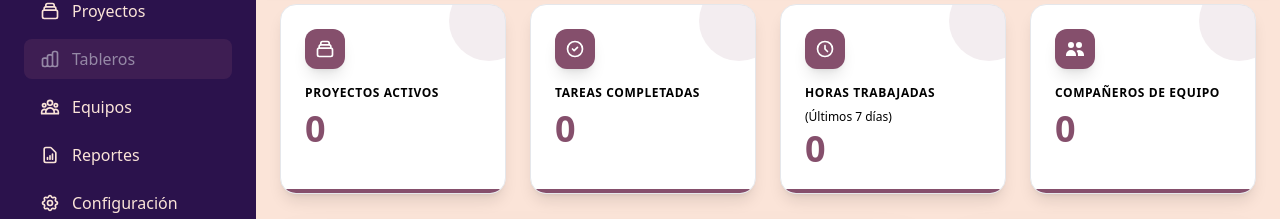
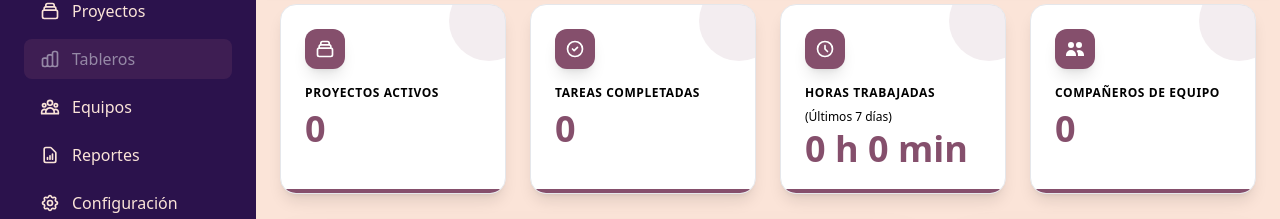
Before and after one commit to Codemaker83639/TeamFlow, a Vue app in the folder client/: page /dashboard in a window 1280 px wide. Shown: the part 137-356 px from the top of the page. Built offline with nearby package versions, Linux system fonts and the light colour scheme; no server answers; sample sign-in values are in the browser's storage.

Commit message:
redondeo de horas tentativo

```diff
--- a/client/src/views/DashboardView.vue
+++ b/client/src/views/DashboardView.vue
@@ -82,7 +82,7 @@
           <p class="text-xs font-semibold text-black dark:text-orange-100 uppercase tracking-wider mb-2">HORAS TRABAJADAS</p>
           <p class="text-xs text-black dark:text-orange-200 mb-1">(Últimos 7 días)</p>
           <p v-if="!dashboardStore.isLoading" class="text-4xl font-bold text-black dark:text-orange-100 transition-colors" style="color: #854F6C;">
-            {{ dashboardStore.stats?.workedHours || 0 }}
+            {{ formatHoursDecimal(dashboardStore.stats?.workedHours || 0) }}
           </p>
           <p v-else class="text-4xl font-bold text-gray-400 animate-pulse">...</p>
           <div class="absolute bottom-0 left-0 w-full h-1 group-hover:h-2 transition-all duration-300" style="background-color: #854F6C;"></div>
@@ -270,6 +270,17 @@ import { es } from 'date-fns/locale';
 import TipsFlowCard from '@/components/TipsFlowCard.vue';
 import ProgressChartCard from '@/components/ProgressChartCard.vue';
 
+// --- FUNCIÓN AUXILIAR PARA FORMATEAR HORAS ---
+const formatHoursDecimal = (decimalHours: number): string => {
+  if (decimalHours === null || decimalHours === undefined) {
+    return '0 h 0 min';
+  }
+  const hours = Math.floor(decimalHours);
+  const minutes = Math.round((decimalHours - hours) * 60);
+  return `${hours} h ${minutes} min`;
+};
+// ---------------------------------------------
+
 const authStore = useAuthStore();
 const notificationStore = useNotificationStore();
 const dashboardStore = useDashboardStore();
--- a/client/src/views/ReportsView.vue
+++ b/client/src/views/ReportsView.vue
@@ -45,8 +45,7 @@
         <Spinner />
       </div>
 
-      <!-- id="report-content" se mantiene para posibles usos, pero ya no es el objetivo principal del PDF -->
-      <div v-else-if="metrics" id="report-content" class="space-y-6">
+      <div v-else-if="metrics" class="space-y-6">
         <!-- MÉTRICAS -->
         <div class="grid grid-cols-1 md:grid-cols-3 gap-6">
            <div class="bg-white dark:bg-gray-800 p-6 rounded-lg shadow">
@@ -55,7 +54,7 @@
           </div>
           <div class="bg-white dark:bg-gray-800 p-6 rounded-lg shadow">
             <p class="text-sm text-accent dark:text-gray-400">Horas Registradas ({{ timeRangeText }})</p>
-            <p class="text-3xl font-bold text-dark-purple dark:text-light">{{ metrics.loggedHours.toFixed(1) }}</p>
+            <p class="text-3xl font-bold text-dark-purple dark:text-light">{{ formatHoursDecimal(metrics.loggedHours) }}</p>
           </div>
           <div class="bg-white dark:bg-gray-800 p-6 rounded-lg shadow">
             <p class="text-sm text-accent dark:text-gray-400">Proyectos Completados ({{ timeRangeText }})</p>
@@ -99,7 +98,7 @@
                         <ul class="text-sm text-gray-600 dark:text-gray-300 space-y-1">
                             <li v-for="project in charts.effortByProject" :key="project.projectName" class="flex justify-between">
                               <span>{{ project.projectName }}</span>
-                              <span class="font-semibold">{{ project.hours.toFixed(2) }} h</span>
+                              <span class="font-semibold">{{ formatHoursDecimal(project.hours) }}</span>
                           </li>
                       </ul>
                   </div>
@@ -148,6 +147,17 @@ const isGeneratingPDF = ref(false);
 
 const barChartRef = ref(null);
 const doughnutChartRef = ref(null);
+
+// --- FUNCIÓN AUXILIAR PARA FORMATEAR HORAS ---
+const formatHoursDecimal = (decimalHours) => {
+  if (decimalHours === null || decimalHours === undefined) {
+    return '0 h 0 min';
+  }
+  const hours = Math.floor(decimalHours);
+  const minutes = Math.round((decimalHours - hours) * 60);
+  return `${hours} h ${minutes} min`;
+};
+// ---------------------------------------------
 
 // Diccionario para traducir los estados de las tareas
 const statusTranslations = {
@@ -282,7 +292,7 @@ const timeRangeText = computed(() => {
 
 const exportToPDF = async () => {
     isGeneratingPDF.value = true;
-    await nextTick(); // Espera a que Vue deshabilite las animaciones
+    await nextTick();
 
     try {
         if (typeof window.html2pdf === 'undefined') {
@@ -291,7 +301,6 @@ const exportToPDF = async () => {
             return;
         }
 
-        // --- CONSTRUCCIÓN DEL HTML PARA EL PDF ---
         const metricsData = reportStore.metrics;
         const chartsData = reportStore.charts;
 
@@ -328,7 +337,7 @@ const exportToPDF = async () => {
             chartsData.effortByProject.map(project => `
                 <li style="font-size: 12px; display: flex; justify-content: space-between; padding: 5px 0; border-bottom: 1px solid #f5f5f5;">
                     <span>${project.projectName}</span>
-                    <strong>${project.hours.toFixed(2)} h</strong>
+                    <strong>${formatHoursDecimal(project.hours)}</strong>
                 </li>
             `).join('') : '<li>No hay datos.</li>';
 
@@ -341,7 +350,7 @@ const exportToPDF = async () => {
                 <h2 style="font-size: 22px; margin-top: 25px; margin-bottom: 20px; text-align: center;">${reportTitleText}</h2>
                 <div style="display: grid; grid-template-columns: 1fr 1fr 1fr; gap: 20px; margin-bottom: 30px;">
                     ${createMetricCard(`Tareas Completadas (${timeRangeText.value})`, metricsData.completedTasks)}
-                    ${createMetricCard(`Horas Registradas (${timeRangeText.value})`, metricsData.loggedHours.toFixed(1))}
+                    ${createMetricCard(`Horas Registradas (${timeRangeText.value})`, formatHoursDecimal(metricsData.loggedHours))}
                     ${createMetricCard(`Proyectos Completados (${timeRangeText.value})`, metricsData.completedProjects)}
                 </div>
                 <div style="display: grid; grid-template-columns: 1fr 1fr; gap: 20px;">
```
Also changed, not shown: 1 other file (tests, documents, lock files or other folders).
